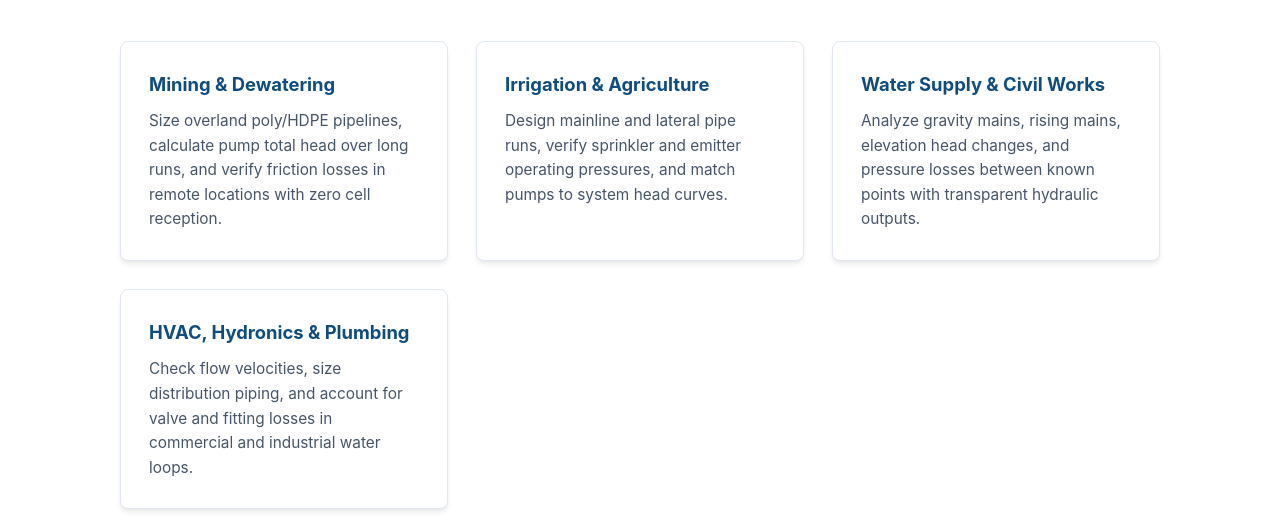
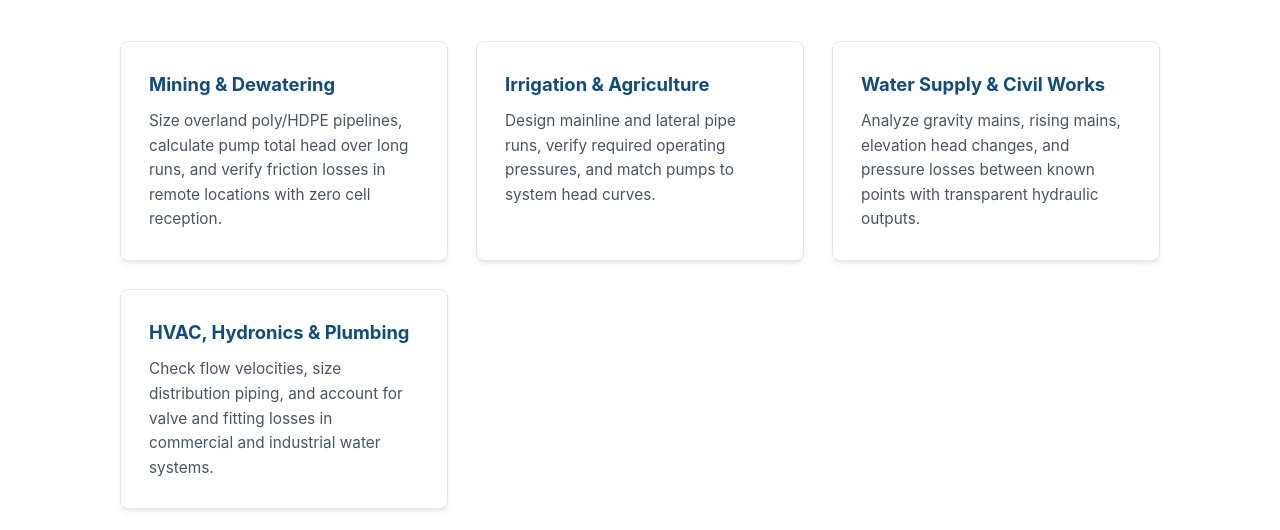
Before and after one commit to hydrowiz/HydroWiz, a plain HTML site: page index.html in a window 1280 px wide. Shown: the part 1908-2438 px from the top of the page. Drawn offline with Linux system fonts and the light colour scheme.

Commit message:
Update index.html

```diff
--- a/index.html
+++ b/index.html
@@ -479,7 +479,7 @@
         </div>
         <div class="card">
           <h3>Irrigation &amp; Agriculture</h3>
-          <p>Design mainline and lateral pipe runs, verify sprinkler and emitter operating pressures, and match pumps to system head curves.</p>
+          <p>Design mainline and lateral pipe runs, verify required operating pressures, and match pumps to system head curves.</p>
         </div>
         <div class="card">
           <h3>Water Supply &amp; Civil Works</h3>
@@ -487,7 +487,7 @@
         </div>
         <div class="card">
           <h3>HVAC, Hydronics &amp; Plumbing</h3>
-          <p>Check flow velocities, size distribution piping, and account for valve and fitting losses in commercial and industrial water loops.</p>
+          <p>Check flow velocities, size distribution piping, and account for valve and fitting losses in commercial and industrial water systems.</p>
         </div>
       </div>
     </div>
```
